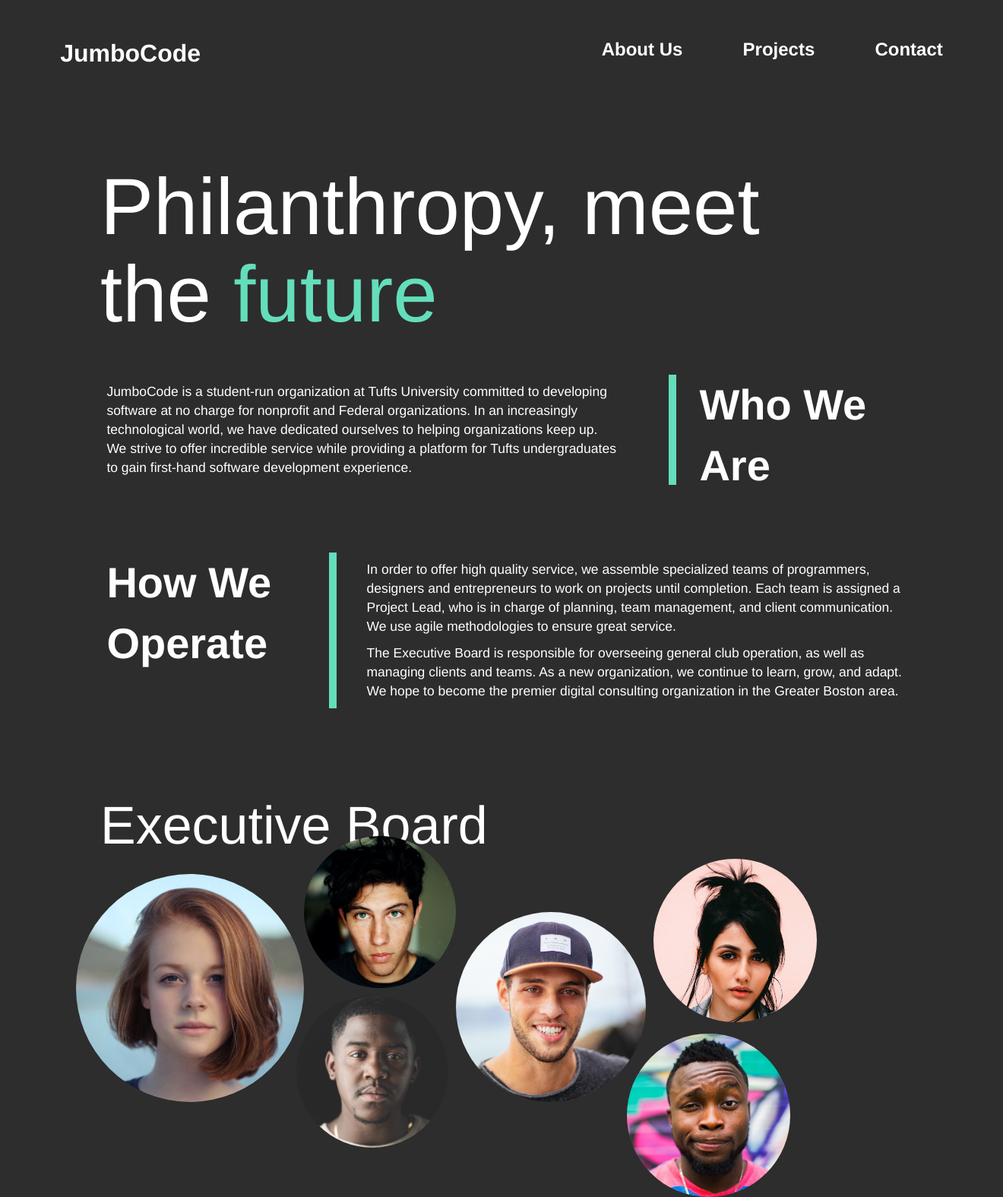
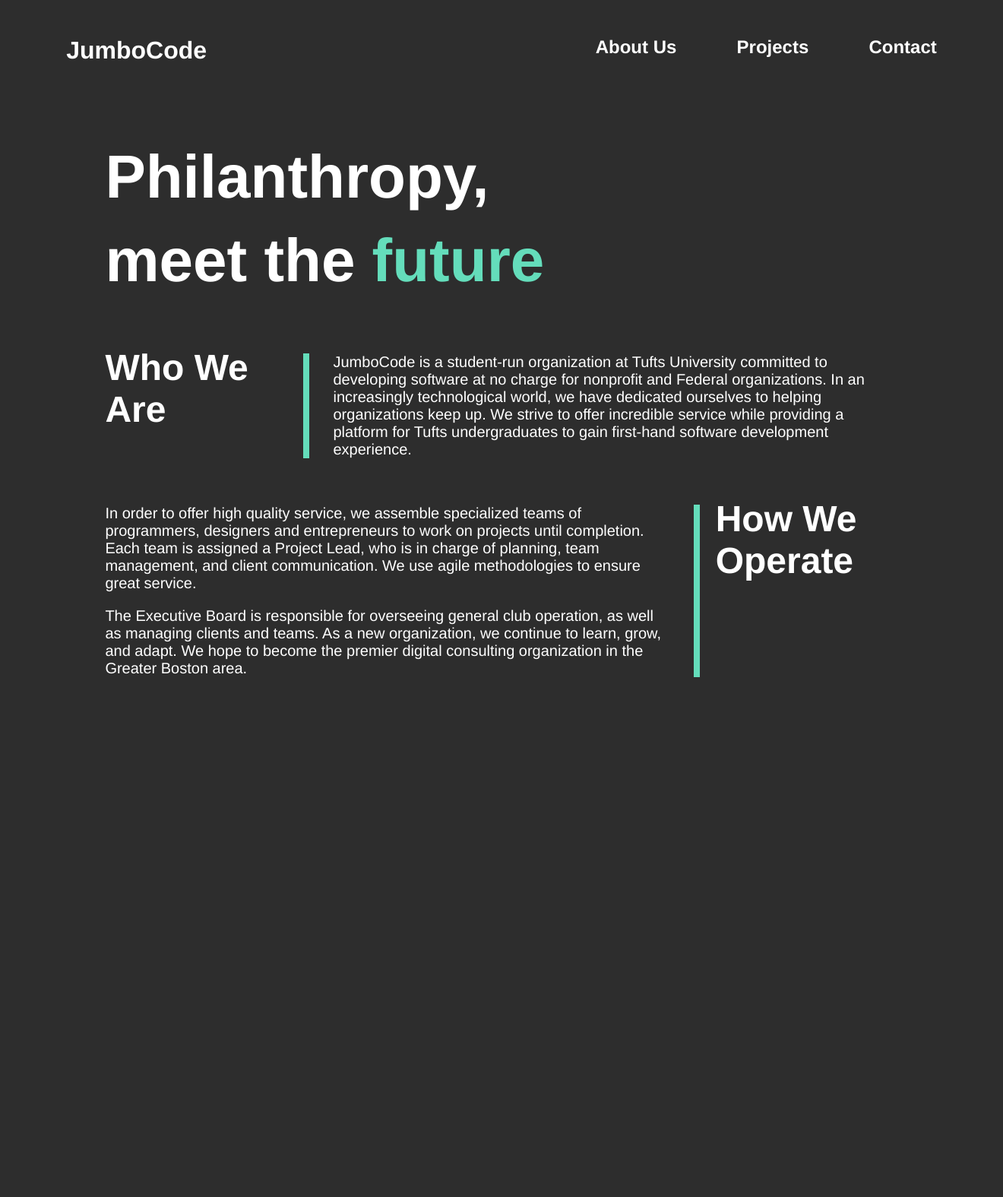
Before and after one commit to JumboCode/jumbocode-website, a PHP site: page /about.html in a window 1320 px wide. Shown: the whole page at 76% size. After the commit the page ends 891 px from the top, so only its background shows below. Run offline with PHP 8.4, Linux system fonts and the light colour scheme; some libraries are stand-ins or nearby versions.

Commit message:
Updated About Me page with flexbox

```diff
--- a/about.html
+++ b/about.html
@@ -1,9 +1,11 @@
 <!DOCTYPE html>
-
 <html>
 <head>
-	<link rel="stylesheet" href="https://maxcdn.bootstrapcdn.com/bootstrap/3.3.7/css/bootstrap.min.css">
-	<link href="https://fonts.googleapis.com/css?family=Arimo:400,700" rel="stylesheet">
+
+	<title>Jumbocode: About</title>
+	<meta charset="UTF-8">
+  	<meta name="description" content="About JumboCode">
+  	<meta name="keywords" content="JumboCode, About, Nonprofit">
 
 	<script src="https://ajax.googleapis.com/ajax/libs/jquery/3.2.1/jquery.min.js"></script>
 	<script src="https://cdnjs.cloudflare.com/ajax/libs/jquery-color/2.1.2/jquery.color.min.js"></script>
@@ -14,74 +16,43 @@
 
 </head>
 <body>
-	<div class="right-navigation">
+	<div class="navigation">
 		<ul>
-			<li><a href="">Contact</a></li>
-			<li><a href="">Projects</a></li>
-			<li><a href="">About Us</a></li>
-			<li class="logo"><a href="">JumboCode</a></li>
+			<li><a href="contact.html">Contact</a></li>
+			<li><a href="projects.html">Projects</a></li>
+			<li><a href="about.html">About Us</a></li>
+			<li class="logo"><a href="index.html">JumboCode</a></li>
 		</ul>
 	</div>
-	<div class="text">
-		<div class="block-quote">
-			<h1>Philanthropy, meet the <span class="green">future</span></h1>
+	<div class="page-content">
+		<div class="main-quote">
+			<h1>Philanthropy,</h1>
+			<h1>meet the <span class="green">future</span></h1>
 		</div>
-		<div class="paragraphs container">
-			<div class="row">
-				<div class="col-md-8">
-					<blockquote class="blockquote-reverse explain-b">
-						<p>JumboCode is a student-run organization at Tufts University committed to developing software at no charge for nonprofit and Federal organizations. In an increasingly technological world, we have dedicated ourselves to helping organizations keep up. We strive to offer incredible service while providing a platform for Tufts undergraduates to gain first-hand software development experience.</p>
-					</blockquote>
+
+		<div class="explanations">
+			<div class="flex-grid row">
+				<div class="col explain-t">
+						<h1 class="title-right">Who We Are</h1>
 				</div>
-				<div class="col-md-4">
-						<p class="explain-title">Who We Are</p>
+				<div class="col explain-p">
+						<p class="quote-right">JumboCode is a student-run organization at Tufts University committed to developing software at no charge for nonprofit and Federal organizations. In an increasingly technological world, we have dedicated ourselves to helping organizations keep up. We strive to offer incredible service while providing a platform for Tufts undergraduates to gain first-hand software development experience.</p>
+				</div>
+			</div>
+			<div class="flex-grid row">
+				<div class="col explain-p">
+						<div class="quote-left">
+							<p>In order to offer high quality service, we assemble specialized teams of programmers, designers and entrepreneurs to work on projects until completion. Each team is assigned a Project Lead, who is in charge of planning, team management, and client communication. We use agile methodologies to ensure great service.</p>
+							<p>The Executive Board is responsible for overseeing general club operation, as well as managing clients and teams. As a new organization, we continue to learn, grow, and adapt. We hope to become the premier digital consulting organization in the Greater Boston area.</p>
+						</div>
+				</div>
+				<div class="col explain-t">
+						<h1 class="title-left">How We Operate</h1>
 				</div>
 
-
-			</div>
-			<div class="sm-space"></div>
-			<div class="row">
-				<div class="col-md-3">
-					<p class="explain-title">How We Operate</p>
-				</div>
-				<div class="col-md-9">
-					<blockquote class="blockquote explain-left">
-						<p>In order to offer high quality service, we assemble specialized teams of programmers, designers and entrepreneurs to work on projects until completion. Each team is assigned a Project Lead, who is in charge of planning, team management, and client communication. We use agile methodologies to ensure great service.</p>
-
-						<p>The Executive Board is responsible for overseeing general club operation, as well as managing clients and teams. As a new organization, we continue to learn, grow, and adapt. We hope to become the premier digital consulting organization in the Greater Boston area.</p>
-					</blockquote>
-				</div>
 			</div>
 		</div>
 	</div>
-	<div class="exec-board" id="ex">
-		<h1 class="title">Executive Board</h1>
-		<div class="img-overlay img-circle" id="img-o1">
-			<h1 class="overlay-text-lg">Firstname Lastname</h1>
-			<p class="position-text">President</p>
-		</div>
-		<img class="img-circle" id="img1" src="images/1.jpg">
-		<div class="img-overlay img-circle" id="img-o2">
-			<h1 class="overlay-text-sm">Firstname Lastname</h1>
-			<p class="position-text-sm">Vice President</p>
-		</div>
-		<img class="img-circle" id="img2" src="images/2.jpg">
 
-		<div class="img-overlay img-circle" id="img-o3">
-		</div>
-		<img class="img-circle" id="img3" src="images/3.jpg">
-
-		<img class="img-circle" id="img4" src="images/4.jpg">
-		<div class="img-overlay img-circle" id="img-o4">
-		</div>
-
-		<img class="img-circle" id="img5" src="images/5.jpg">
-		<div class="img-overlay img-circle" id="img-o5">
-		</div>
-
-		<img class="img-circle" id="img6" src="images/6.jpg">
-		<div class="img-overlay img-circle" id="img-o6">
-		</div>
-	</div>
 </body>
 </html>
--- a/scripts.js
+++ b/scripts.js
@@ -10,18 +10,5 @@ $(document).ready(function() {
 		}, 200)
 	});
 
-	$('.img-overlay').hover(function() {
-		$(this).fadeTo(200, 1)
-	}, function() {
-		$(this).fadeTo(200, 0);
-	});
-
-	$('.img-overlay').hover(function() {
-		$(this).fadeTo(200, 1)
-	}, function() {
-		$(this).fadeTo(200, 0);
-	});
-
-	$('.img-circle').css("top", "+=50")
 
 });
--- a/styles.css
+++ b/styles.css
@@ -2,12 +2,11 @@
 
 html, body {
 	background-color: #2d2d2d;
-
+	font-family: 'Helvetica Neue', sans-serif;
+	color: white;
 }
 
 ul {
-
-
 	list-style-type: none;
 	margin: 0;
 	padding: 0;
@@ -23,6 +22,8 @@ li.logo {
 	margin-left: 6vw;
 	font-size: 4vh;
 }
+
+
 a:link, a:visited {
 	color: white;
 	text-decoration: none;
@@ -33,218 +34,74 @@ a:hover, a:active {
 }
 
 a {
-	font-family: 'Arimo', sans-serif;
+	font-family: 'Helvetica Neue', sans-serif;
 	font-weight: bold;
 	padding-right: 6vw;
 }
 
-.right-navigation {
+.navigation {
 	overflow: auto;
 	margin-top: 6vh;
 	font-size: 3vh;
 }
 
-.block-quote h1 {
-	/*border: red 1px solid;*/
-	margin-left: 2vw;
+.page-content {
+	margin-top: 15vh;
+}
+
+/* Breaks when less than 500px wide  - introduce
+ * media query?
+ */
+.main-quote h1 {
+	margin-left: 10%;
 	word-wrap: break-word;
-	/*margin-right: 20vw;*/
-	font-size: 2.5em;
+	font-size: 5em;
+	line-height: .7em;
 }
-.block-quote {
-	/*border: 1px solid red;*/
-	font-size: 3em;
-	margin-top: 15vh;
-	margin-right: 15vw;
-	margin-left: 8vw;
-	color: white;
-}
+
 
 .green {
 	color: #64DDBB;
 }
 
-.paragraphs {
+.explanations {
 	margin-top: 6vh;
-	margin-left: 9.5vw;
-	color: white;
+	margin-left: 10%;
+	margin-right: 10%;
 }
 
-.explain-b {
-	border-right: 10px solid;
-	border-right-color: #64DDBB;
-	padding-right: 5vw;
-	text-align: left;
+.flex-grid {
+	display: flex;
 }
 
-.explain-left {
-	border-left: 10px solid;
-	border-left-color: #64DDBB;
-	margin-right: 5vw;
-	padding-left: 3vw;
+.col {
 }
 
-.explain-title {
-	font-weight: bold;
-	font-size: 4em;
-	width: 20vw;
+.quote-right {
+	padding-left: 4%;
+	border-left: 8px #64DDBB solid;
 }
 
-.exec-board {
-	margin-top:12vh;
-	margin-left: 10vw;
-}
-.sm-space {
-	height: 8vh;
+.quote-left {
+	padding-right: 4%;
+	border-right: 8px #64DDBB solid;
 }
 
-.img-circle {
-	border-radius: 50%;
+.explain-p {
+	font-size: 1.25em;
+	padding-top: 2%;
+	width: 75%;
 }
 
-.title {
-	font-size: 5em;
-	color: white;
-}
-#img1 {
-	height: 300px;
-	width: 300px;
-	position: absolute;
-	top: 1100px;
-	left: 100px;
+.explain-t {
+	width: 25%;
 }
 
-.overlay-text-lg {
-	/*border: 1px solid red;*/
-	color: white;
-	margin-left: 1.5vw;
-	margin-top: 7vw;
-	text-align: center;
-	font-size:3em;
-	width: 20vw;
+.title-right {
+	font-size: 3em;
 }
 
-.overlay-text-sm {
-	/*border: 1px red solid;*/
-	color: white;
-	margin-left: 3vw;
-	margin-top: 4.5vw;
-	text-align: center;
-	font-size:2em;
-	width: 10vw;
+.title-left {
+	font-size: 3em;
+	padding-left: 8%;
 }
-.position-text {
-	color: white;
-	font-style: italic;
-	font-size: 1.5em;
-	margin-left: 8vw;
-}
-.position-text-sm {
-	color: white;
-	font-style: italic;
-	font-size: 1.25em;
-	margin-left: 3.25vw;
-	/*border: 1px red solid;*/
-}
-
-.img-overlay {
-	background-color: #64DDBB;
-	opacity: 0;
-	position: absolute;
-}
-#img-o1 {
-	height: 300px;
-	width: 300px;
-	/*position: absolute;*/
-	top: 1100px;
-	left: 100px;
-	/*opacity: 0;*/
-	/*background-color: #64DDBB;*/
-	/*transition: opacity 0.25s;*/
-  	z-index: 1;
-}
-
-#img-o2 {
-	height: 200px;
-	width: 200px;
-	/*position: absolute;*/
-	top: 1050px;
-	left: 400px;
-	/*opacity: 0;*/
-	z-index: 1;
-	/*background-color: #64DDBB;*/
-}
-
-#img-o3 {
-	height: 200px;
-	width: 200px;
-	/*position: absolute;*/
-	top: 1260px;
-	left: 390px;
-	/*opacity: 0;*/
-	z-index: 1;
-	/*background-color: #64DDBB;*/
-}
-
-#img-o4 {
-	height: 250px;
-	width: 250px;
-	top: 1150px;
-	left: 600px;
-	z-index: 1;
-}
-
-#img2 {
-	height: 200px;
-	width: 200px;
-	position: absolute;
-	top: 1050px;
-	left: 400px;
-}
-
-#img3 {
-	height: 200px;
-	width: 200px;
-	position: absolute;
-	top: 1260px;
-	left: 390px;
-}
-
-#img4 {
-	height: 250px;
-	width: 250px;
-	position: absolute;
-	top: 1150px;
-	left: 600px;
-}
-
-#img5 {
-	height: 215px;
-	width: 215px;
-	position: absolute;
-	top: 1080px;
-	left: 860px;
-}
-
-#img-o5 {
-	height: 215px;
-	width: 215px;
-	top: 1080px;
-	left: 860px;
-	z-index: 1;
-}
-
-#img6 {
-	height: 215px;
-	width: 215px;
-	position: absolute;
-	top: 1310px;
-	left: 825px;
-}
-
-#img-o6 {
-	height: 215px;
-	width: 215px;
-	top: 1310px;
-	left: 825px;
-}
```
Also changed, not shown: bubble-demo/index.html (added, +67 -0 lines), bubble-demo/script.js (added, +13 -0 lines), bubble-demo/style.css (added, +58 -0 lines), bubble-demo/1.jpg (added).
